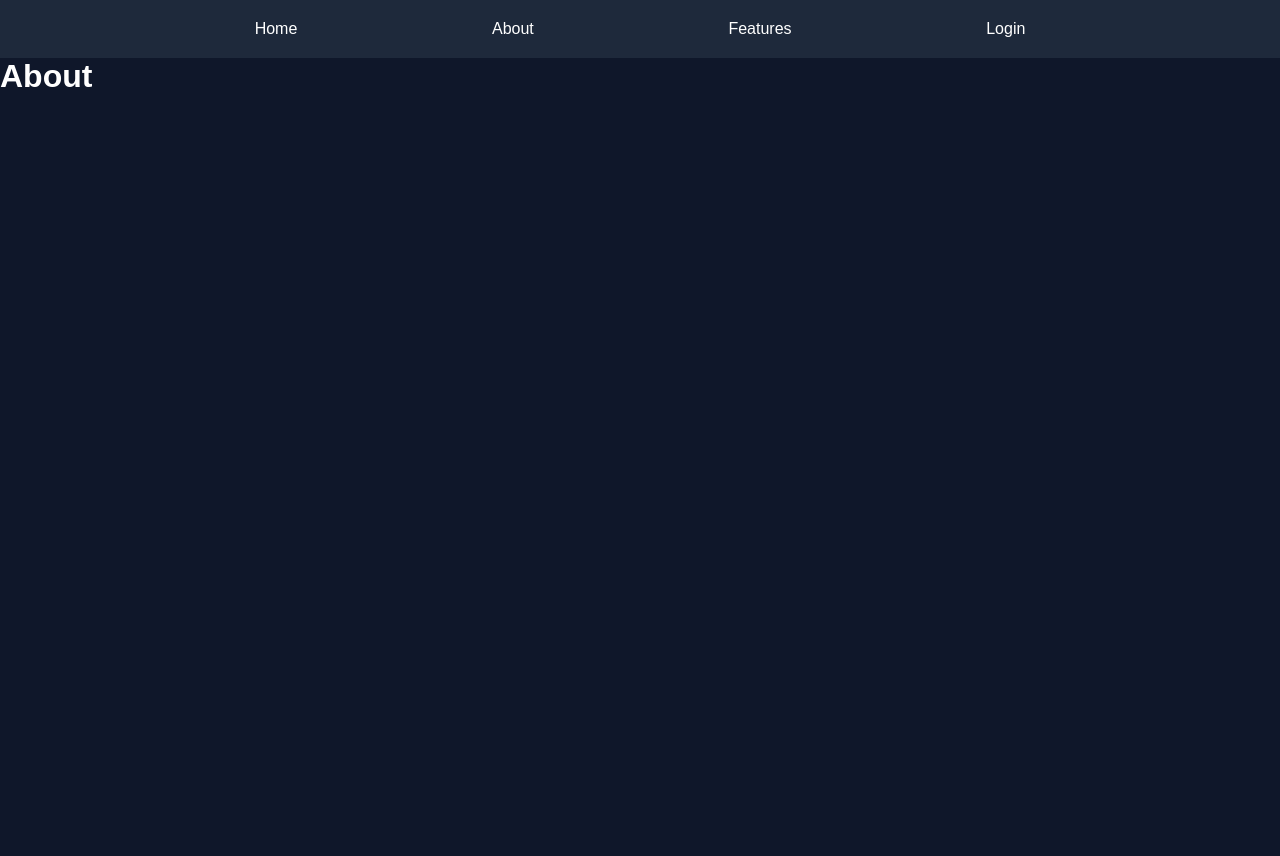
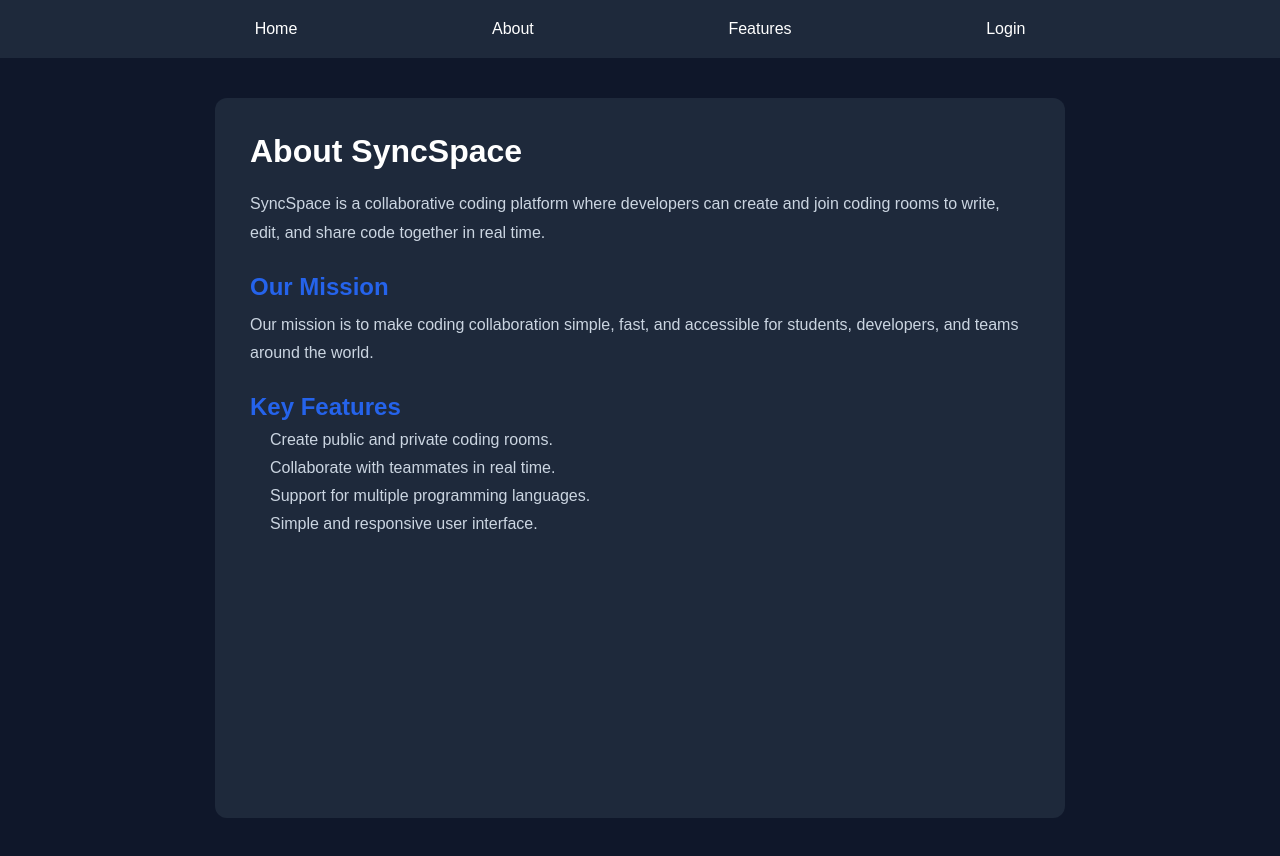
Before and after one commit to chandancoder-dev/syncspace-team14, a React (Vite) app in the folder client/: page /about in a window 1280 px wide. Before the commit the page ends 800 px from the top, so only its background shows below. Built offline with nearby package versions, Linux system fonts and the light colour scheme.

Commit message:
Complete About page and fix Create Room form styles

```diff
--- a/client/src/components/About.jsx
+++ b/client/src/components/About.jsx
@@ -1,12 +1,35 @@
-import { useState } from "react";
+import "../styles/About.css";
 
-function About(){
+function About() {
+  return (
+    <div className="about-container">
+      <div className="about-card">
+        <h1>About SyncSpace</h1>
 
-     return(
-        <>
-         <h1>About</h1>
-        </>
-     )
+        <p>
+          SyncSpace is a collaborative coding platform where developers can
+          create and join coding rooms to write, edit, and share code together
+          in real time.
+        </p>
+
+        <h2>Our Mission</h2>
+
+        <p>
+          Our mission is to make coding collaboration simple, fast, and
+          accessible for students, developers, and teams around the world.
+        </p>
+
+        <h2>Key Features</h2>
+
+        <ul>
+          <li>Create public and private coding rooms.</li>
+          <li>Collaborate with teammates in real time.</li>
+          <li>Support for multiple programming languages.</li>
+          <li>Simple and responsive user interface.</li>
+        </ul>
+      </div>
+    </div>
+  );
 }
 
 export default About;
--- a/client/src/pages/CreateRoom.jsx
+++ b/client/src/pages/CreateRoom.jsx
@@ -6,6 +6,7 @@ function CreateRoom() {
   const [description, setDescription] = useState("");
   const [language, setLanguage] = useState("JavaScript");
   const [visibility, setVisibility] = useState("Public");
+
   return (
     <div className="create-room-container">
       <div className="create-room-card">
@@ -28,12 +29,11 @@ function CreateRoom() {
               placeholder="Enter room description"
               value={description}
               onChange={(e) => setDescription(e.target.value)}
-            ></textarea>
+            />
           </div>
 
           <div className="form-group">
             <label>Programming Language</label>
-
             <select
               value={language}
               onChange={(e) => setLanguage(e.target.value)}
--- a/client/src/pages/Home.jsx
+++ b/client/src/pages/Home.jsx
@@ -1,4 +1,3 @@
-import Navbar from "../components/Navbar";
 import Hero from "../components/Hero";
 import Features from "../components/Features";
 import Footer from "../components/Footer";
@@ -6,7 +5,6 @@ import Footer from "../components/Footer";
 function Home() {
   return (
     <>
-      <Navbar />
       <Hero />
       <Features />
       <Footer />
--- /dev/null
+++ b/client/src/styles/About.css
@@ -0,0 +1,40 @@
+.about-container {
+  min-height: 100vh;
+  background: #0f172a;
+  display: flex;
+  justify-content: center;
+  padding: 40px 20px;
+}
+
+.about-card {
+  max-width: 850px;
+  width: 100%;
+  background: #1e293b;
+  padding: 35px;
+  border-radius: 12px;
+  color: #cbd5e1;
+}
+
+.about-card h1 {
+  color: #ffffff;
+  margin-bottom: 20px;
+}
+
+.about-card h2 {
+  color: #2563eb;
+  margin-top: 25px;
+  margin-bottom: 10px;
+}
+
+.about-card p {
+  line-height: 1.8;
+  margin-bottom: 15px;
+}
+
+.about-card ul {
+  padding-left: 20px;
+}
+
+.about-card li {
+  margin-bottom: 10px;
+}
--- a/client/src/styles/CreateRoom.css
+++ b/client/src/styles/CreateRoom.css
@@ -8,7 +8,7 @@
 }
 
 .create-room-card {
-  background-color: white;
+  background-color: #ffffff;
   width: 450px;
   padding: 30px;
   border-radius: 10px;
@@ -18,6 +18,9 @@
 .create-room-card h1 {
   text-align: center;
   margin-bottom: 20px;
+  color: #0f172a;
+  font-size: 28px;
+  font-weight: 700;
 }
 
 .form-group {
@@ -29,15 +32,26 @@
 .form-group label {
   margin-bottom: 8px;
   font-weight: 600;
+  color: #0f172a;
+  font-size: 16px;
 }
 
 .form-group input,
 .form-group textarea,
 .form-group select {
+  width: 100%;
   padding: 10px;
   border: 1px solid #ccc;
   border-radius: 6px;
   font-size: 16px;
+  color: #0f172a;
+  background-color: #ffffff;
+  box-sizing: border-box;
+}
+
+.form-group input::placeholder,
+.form-group textarea::placeholder {
+  color: #6b7280;
 }
 
 .form-group textarea {
@@ -47,14 +61,24 @@
 
 .radio-group {
   display: flex;
-  gap: 20px;
+  gap: 25px;
+  align-items: center;
+}
+
+.radio-group label {
+  display: flex;
+  align-items: center;
+  gap: 6px;
+  font-weight: 600;
+  color: #0f172a;
+  cursor: pointer;
 }
 
 button {
   width: 100%;
   padding: 12px;
   background-color: #2563eb;
-  color: white;
+  color: #ffffff;
   border: none;
   border-radius: 6px;
   font-size: 16px;
```
